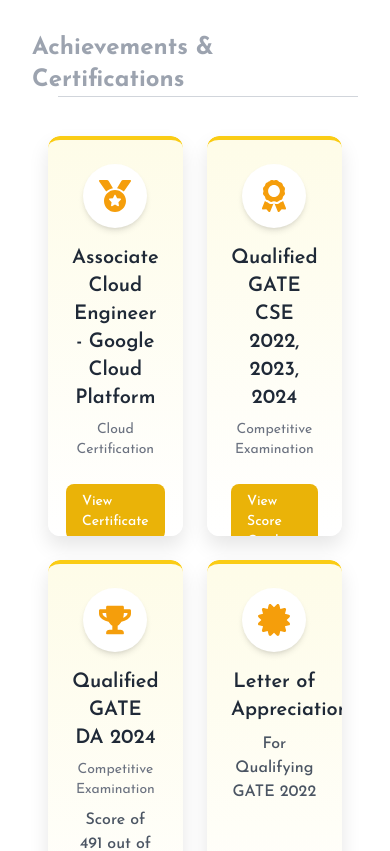
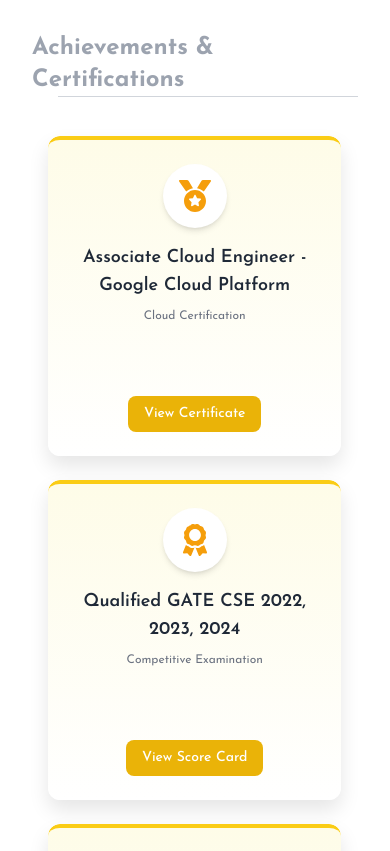
Before and after one commit to Mayank10082000/my_portfolio_website, a React (Vite) app: page / in a window 390 px wide. Shown: the part 4820-5671 px from the top of the page. Built offline with nearby package versions, Linux system fonts and the light colour scheme.

Commit message:
achievements code fixed

```diff
--- a/src/components/Achievement.jsx
+++ b/src/components/Achievement.jsx
@@ -114,18 +114,18 @@
             </div>
 
             {/* Title and Content */}
-            <h4 className="text-xl font-semibold text-gray-800 text-center mb-2">
+            <h4 className="text-xl sm:text-lg exsm:text-base font-semibold text-gray-800 text-center mb-2 line-clamp-3">
               {achievement.title}
             </h4>
 
             {achievement.subtitle && (
-              <p className="text-gray-500 text-sm text-center mb-2">
+              <p className="text-gray-500 text-sm sm:text-xs text-center mb-2 line-clamp-2">
                 {achievement.subtitle}
               </p>
             )}
 
             {achievement.description && (
-              <p className="text-gray-600 font-medium text-center mb-4">
+              <p className="text-gray-600 font-medium text-sm sm:text-xs text-center mb-4 line-clamp-3">
                 {achievement.description}
               </p>
             )}
@@ -169,11 +169,11 @@
       </motion.div>
 
       {/* Achievement Cards 2x2 Grid Layout */}
-      <div className="grid grid-cols-2 gap-6 w-[90%] mx-auto">
+      <div className="grid grid-cols-2 sm:grid-cols-1 gap-6 w-[90%] mx-auto">
         {achievementData.map((achievement, index) => (
           <div
             key={achievement.id}
-            className="h-[450px] sm:h-[400px] exsm:h-[350px]"
+            className="min-h-[450px] sm:min-h-[320px] exsm:min-h-[300px]"
           >
             <AchievementCard3D achievement={achievement} index={index} />
           </div>
```
